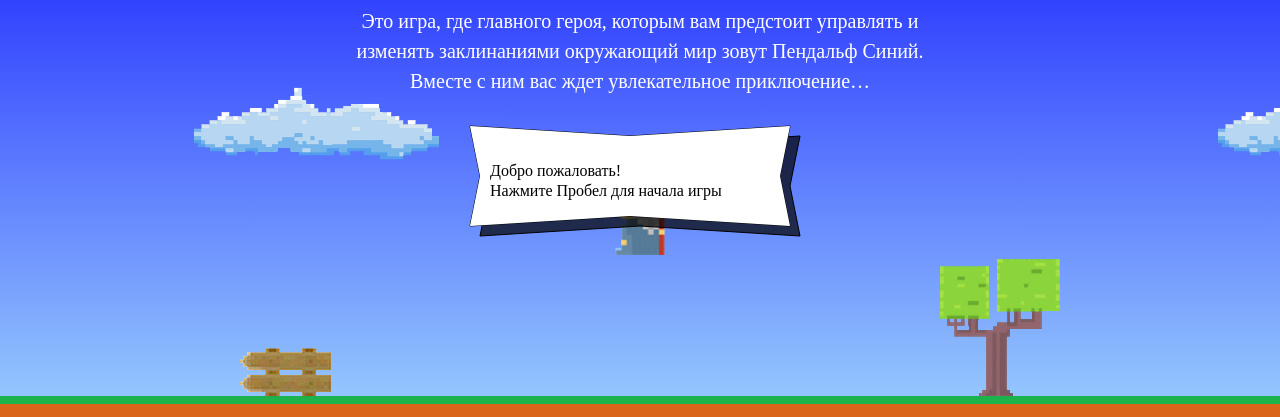
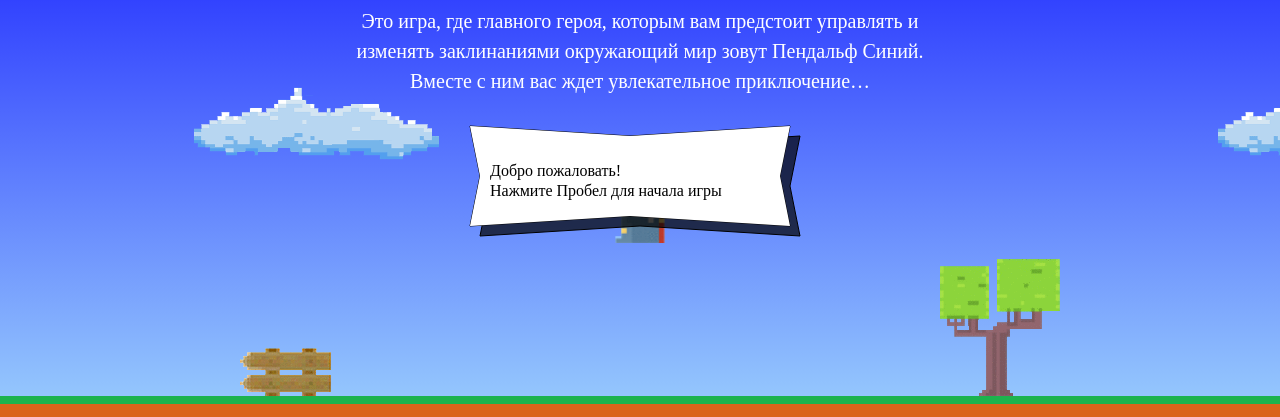
Before and after one commit to Sparksss/209546-code-and-magick, a website: page index.html in a window 1280 px wide. Shown: the part 203-620 px from the top of the page. Drawn offline with Linux system fonts and the light colour scheme; a web font is replaced by a local one.

Commit message:
исправлена функция getWizardY

```diff
--- a/index.html
+++ b/index.html
@@ -193,8 +193,9 @@
   };
 
   var getWizardY = function (height) {
-  	 return height / 3 - wizardWidth/2;
-  }
+  	console.log(getWizardHeight);
+  	 return height / 3 - getWizardHeight()/2;
+  };
 </script>
 <script src="./js/game.js"></script>
 
```
